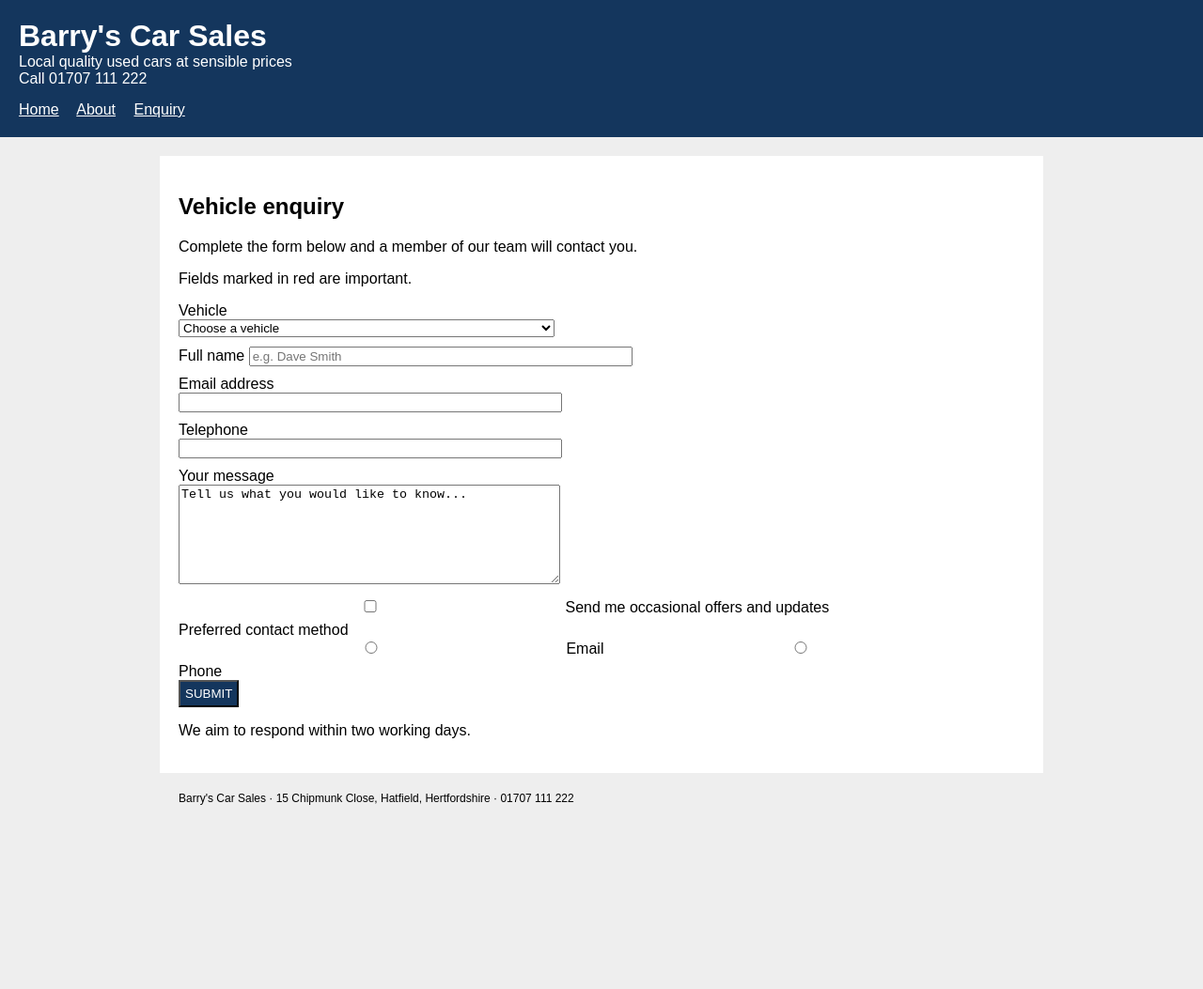
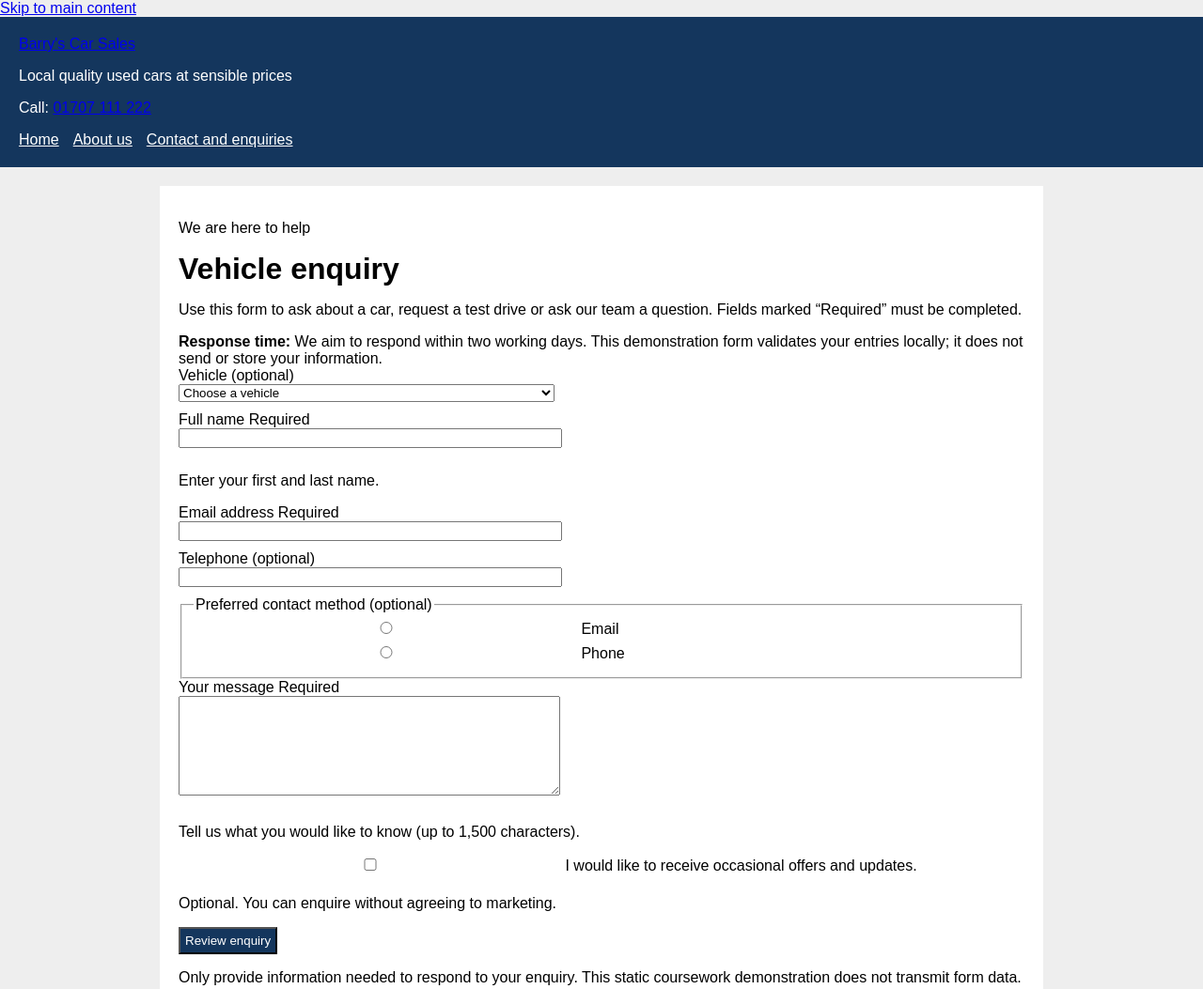
Before and after one commit to uzair1kh0-beep/Uzair-Khan-_-Accessibility-Usability-_-Barry-s-Sales-Car, a plain HTML site: page enquiry.html in a window 1280 px wide. Shown: the top 1053 px of the page at 94% size. Before the commit the page ends 857 px from the top, so only its background shows below. Drawn offline with Linux system fonts and the light colour scheme.

Commit message:
Enhanced enquiry.html
Changes made in the Enhanced version:
At line 12: I added a skip navigation link at line 12 (<a class="skip-link" href="#main-content">) which helps the keyboard users to go directly to the main content.
At lines 32–40, I improved the name and email fields by adding clearly associated labels, required indicators, appropriate input types and autocomplete attributes, helping users enter their information correctly.
I added a clearer submit button, privacy information and a status message to explain the result of the form check.

```diff
--- a/enquiry.html
+++ b/enquiry.html
@@ -1,85 +1,64 @@
-<!DOCTYPE html>
+<!doctype html>
 <html lang="en">
 <head>
   <meta charset="utf-8">
-    <title>Vehicle Enquiry - Barry's Car Sales</title>
+  <meta name="viewport" content="width=device-width, initial-scale=1">
+  <meta name="description" content="Contact Barry's Car Sales about a vehicle or arrange a test drive.">
+  <title>Vehicle enquiry | Barry's Car Sales</title>
   <link rel="stylesheet" href="styles.css">
   <script src="script.js" defer></script>
 </head>
 <body>
-<header>
-    <div>
-        <div>
-            <h1>Barry's Car Sales</h1>
-            <div>Local quality used cars at sensible prices</div>
+<a class="skip-link" href="#main-content">Skip to main content</a>
+<header class="site-header">
+  <div class="header-inner">
+    <div class="brand"><a class="brand-link" href="index.html" aria-label="Barry's Car Sales home"><span class="brand-name">Barry's Car Sales</span></a><p class="tagline">Local quality used cars at sensible prices</p></div>
+    <p class="phone"><span aria-hidden="true">Call:</span> <a href="tel:+441707111222">01707 111 222</a></p>
   </div>
-        <div>Call 01707 111 222</div>
+  <nav class="primary-nav" aria-label="Main navigation"><a href="index.html">Home</a><a href="about.html">About us</a><a href="enquiry.html" aria-current="page">Contact and enquiries</a></nav>
+</header>
+<main id="main-content" class="container page-content">
+  <p class="eyebrow">We are here to help</p>
+  <h1>Vehicle enquiry</h1>
+  <p class="lead">Use this form to ask about a car, request a test drive or ask our team a question. Fields marked “Required” must be completed.</p>
+  <div class="form-note"><strong>Response time:</strong> We aim to respond within two working days. This demonstration form validates your entries locally; it does not send or store your information.</div>
+  <form id="enquiry-form" class="enquiry-form" novalidate>
+    <div id="form-errors" class="error-summary" role="alert" tabindex="-1" hidden><h2>There is a problem</h2><ul id="error-list"></ul></div>
+    <div class="form-field">
+      <label for="car">Vehicle <span class="optional">(optional)</span></label>
+      <select id="car" name="car"><option value="">Choose a vehicle</option><option value="2019 Hatch 1.0">2019 Hatch 1.0</option><option value="2020 Trail 1.5">2020 Trail 1.5</option><option value="2018 Audi S4">2018 Audi S4</option><option value="2021 City-e">2021 City-e</option></select>
     </div>
-    <nav>
-        <a href="index.html">Home</a>
-        <a href="about.html">About</a>
-        <a href="enquiry.html">Enquiry</a>
-    </nav>
-</header>
-
-<main>
-    <h2>Vehicle enquiry</h2>
-    <p>Complete the form below and a member of our team will contact you.</p>
-    <p>Fields marked in red are important.</p>
-
-    <form action="#" method="post">
-        <div>
-            <label for="car">Vehicle</label>
-            <select id="car" name="car">
-                <option value="">Choose a vehicle</option>
-                <option>2019 Hatch 1.0</option>
-                <option>2020 Trail 1.5</option>
-                <option>2018 Audi S4</option>
-                <option>2021 City-e</option>
-            </select>
+    <div class="form-field">
+        <label for="name">Full name <span class="required-text">Required</span></label>
+        <input id="name" name="name" type="text" autocomplete="name" required aria-describedby="name-hint">
+        <p class="field-hint" id="name-hint">Enter your first and last name.</p>
+        <p class="field-error" id=name-error" hidden></p>
     </div>
-
-        <div>
-            <span>Full name</span>
-            <input type="text" name="name" placeholder="e.g. Dave Smith">
+     <div class="form-field">
+      <label for="email">Email address <span class="required-text">Required</span></label>
+      <input id="email" name="email" type="email" autocomplete="email" inputmode="email" required>
+      <p class="field-error" id="email-error" hidden></p>
     </div>
-
-        <div>
-            <label for="email">Email address</label>
-            <input type="text" id="email" name="email">
+    <div class="form-field">
+      <label for="phone-number">Telephone <span class="optional">(optional)</span></label>
+      <input id="phone-number" name="phone" type="tel" autocomplete="tel">
     </div>
-
-        <div>
-            <label for="phone">Telephone</label>
-            <input type="text" id="phone" name="phone">
+    <fieldset class="form-field">
+        <legend>Preferred contact method <span class="opyional">(optional)</span></legend>
+        <div class="radio-row"><label class="choice"><input type="radio" name="contact" value="Email"> Email</label><label class="choice"><input type="radio" name="contact" value="phone"> Phone</label></div>
+    </fieldset>
+    <div class="form-field">
+      <label for="message">Your message <span class="required-text">Required</span></label>
+      <textarea id="message" name="message" rows="5" required maxlength="1500" aria-describedby="message-hint"></textarea>
+      <p class="field-hint" id="message-hint">Tell us what you would like to know (up to 1,500 characters).</p>
+      <p class="field-error" id="message-error" hidden></p>
     </div>
-
-        <div>
-            <label for="message">Your message</label>
-            <textarea id="message" name="message">Tell us what you would like to know...</textarea>
-        </div>
-
-        <div>
-            <input type="checkbox" id="updates" name="updates">
-            <span>Send me occasional offers and updates</span>
-        </div>
-
-        <div>
-            <label>Preferred contact method</label>
-            <div>
-                <input type="radio" name="contact" value="email"> Email
-                <input type="radio" name="contact" value="phone"> Phone
-            </div>
-        </div>
-
-        <button type="submit">SUBMIT</button>
+    <div class="form-field checkbox-field"><label class="choice" for="updates"><input type="checkbox" id="updates" name="updates"> I would like to receive occasional offers and updates.</label><p class="field-hint">Optional. You can enquire without agreeing to marketing.</p></div>
+    <button class="button" type="submit">Review enquiry</button>
+    <p class="privacy-note">Only provide information needed to respond to your enquiry. This static coursework demonstration does not transmit form data.</p>
+    <div id="form-success" class="success-message" role="status" tabindex="-1" hidden><h2>Form check complete</h2><p>Your required fields are complete. This demonstration does not send the enquiry. In a live service, a secure server-side submission and privacy notice would be required.</p></div>
   </form>
-
-    <p>We aim to respond within two working days.</p>
 </main>
-
-<footer>
-    Barry's Car Sales · 15 Chipmunk Close, Hatfield, Hertfordshire · 01707 111 222
-</footer>
+<footer class="site-footer"><div class ="container footer-inner"><div><strong>Barry's car Sales</strong><p>15 Chipmunk close, Hatfield, Hertfordshire</p></div><div><P><a href="tel:+441707111222">01707 111 222</a></P><p><a href="index.html">Browse current stock</a></p></div></div><p class="copyright">© Barry's Car Sales · Please confirm vehicle details before purchase.</p></footer>
 </body>
 </html>
```
Lines whose indentation alone changed are shown as unchanged.
